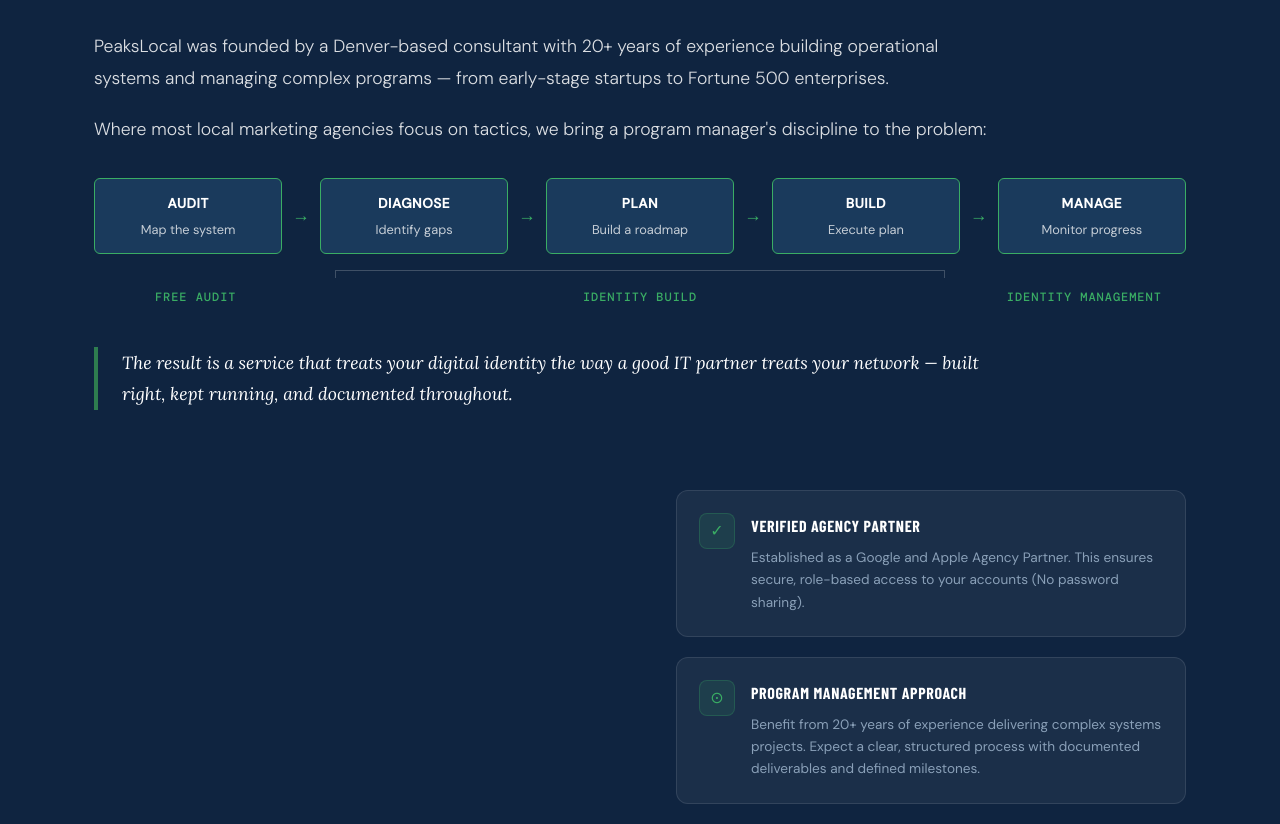
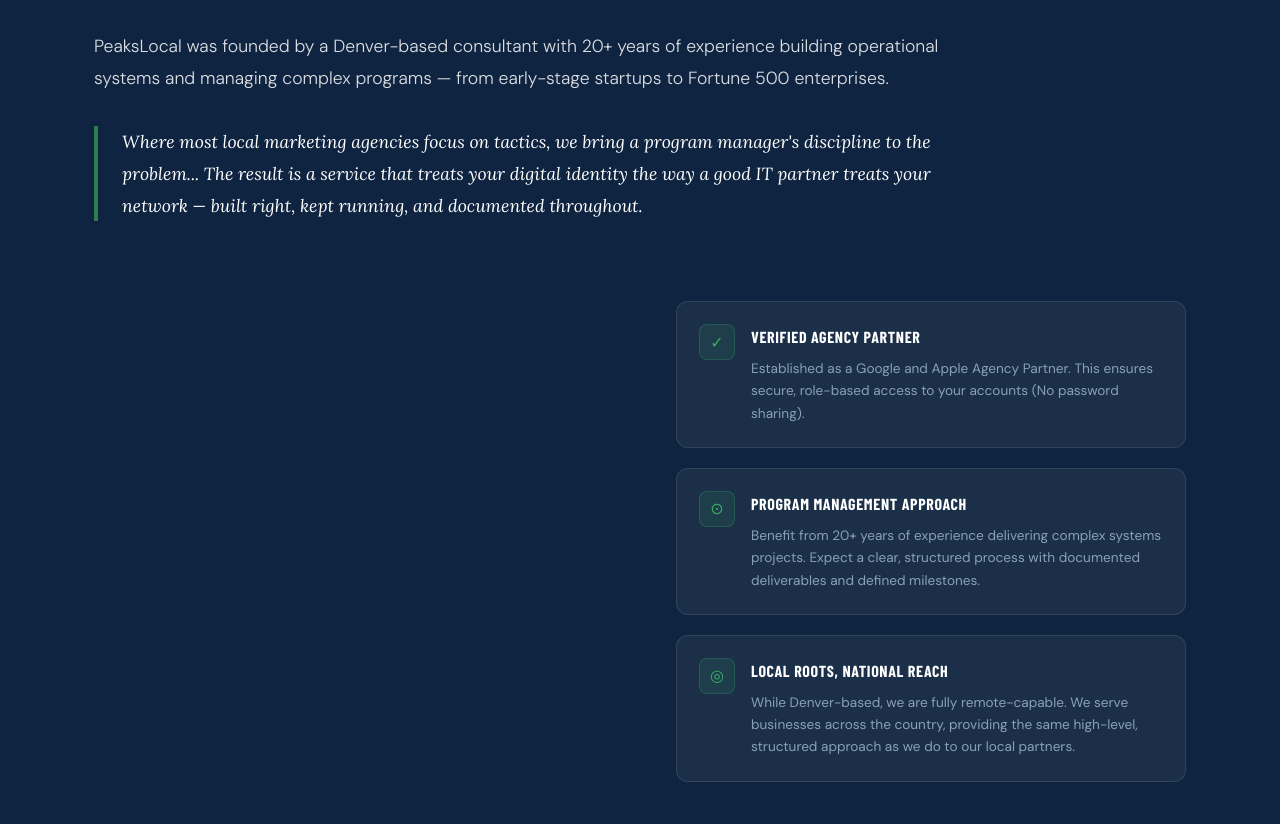
Before and after one commit to gvoll/PeaksLocal, a React (Vite) app: page / in a window 1280 px wide. Shown: the part 8676-9500 px from the top of the page. Built offline with nearby package versions, Linux system fonts and the light colour scheme; a web font is replaced by a local one; what @contentful/rich-text-types would draw is missing.

Commit message:
remove flow graphic from About

```diff
--- a/src/components/About.jsx
+++ b/src/components/About.jsx
@@ -52,13 +52,8 @@ export default function About() {
             PeaksLocal was founded by a Denver-based consultant with 20+ years of experience building operational systems and managing complex programs — from early-stage startups to Fortune 500 enterprises.
           </p>
 
-          <p className="about-mindset-body reveal reveal-delay-2">
-            Where most local marketing agencies focus on tactics, we bring a program manager's discipline to the problem:
-          </p>
-
-          <ProcessFlow className="reveal reveal-delay-3" />
-
           <blockquote className="about-pull-quote reveal reveal-delay-4">
+            Where most local marketing agencies focus on tactics, we bring a program manager's discipline to the problem...
             The result is a service that treats your digital identity the way a good IT partner treats your network — built right, kept running, and documented throughout.
           </blockquote>
         </div>
```
